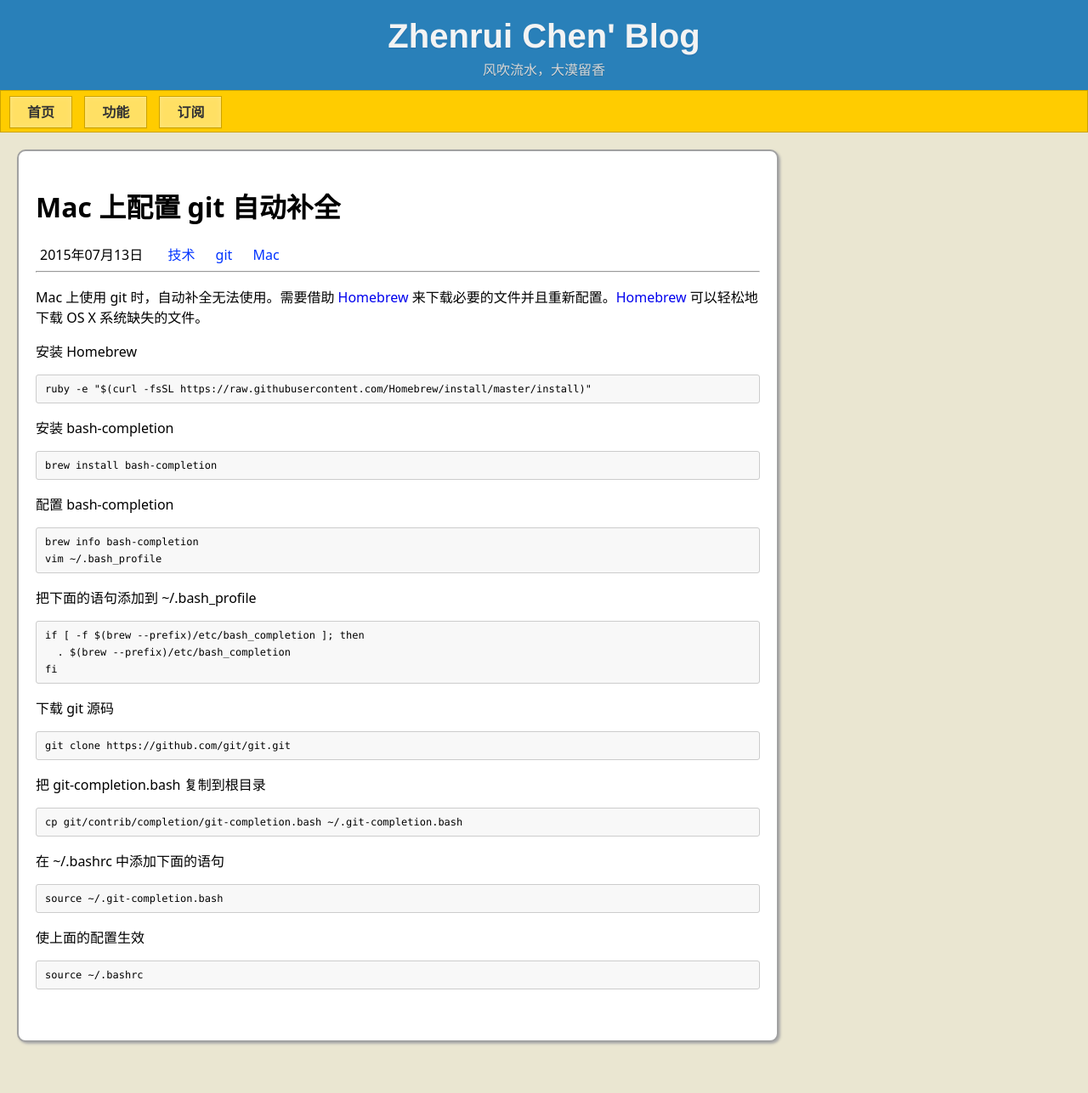
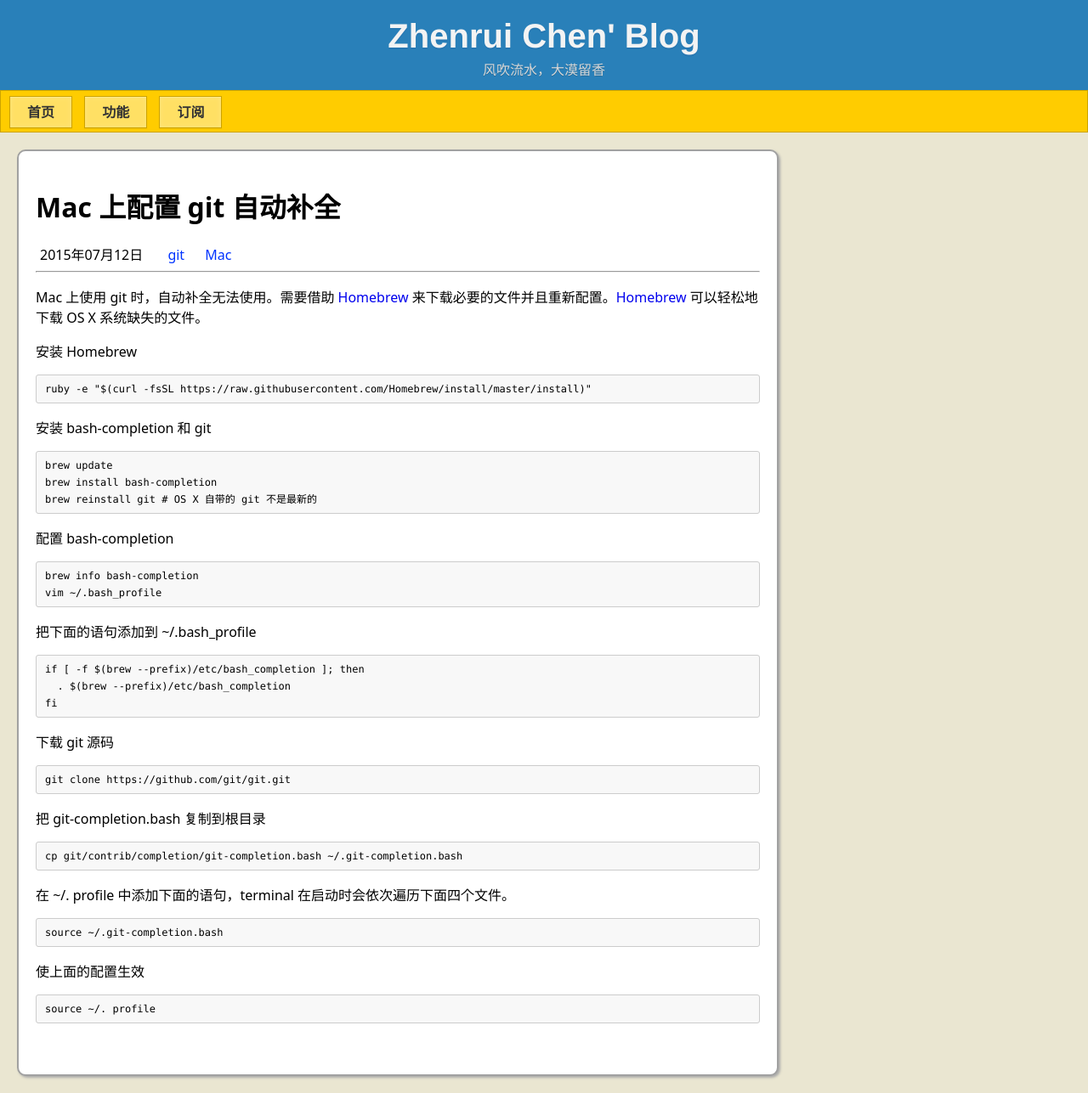
Before and after one commit to ZhenruiChen/ZhenruiChen.github.io, a Jekyll site: the page built from _posts/2015-7-12-Mac-Git-Completion.md, in a window 1280 px wide. Shown: the whole page at 85% size. Built offline with Jekyll 4.4.1, drawn with Linux system fonts in a browser that asks for light colours; Markdown is read by kramdown in place of the engine named in the settings; before the commit the page ends 1247 px from its top, so only the background shows below that.

````diff
--- a/_posts/2015-7-13-MacGitCompletion.md
+++ b/_posts/2015-7-12-Mac-Git-Completion.md
@@ -1,6 +1,6 @@
 ---
 layout: post
-tags:  技术 git Mac
+tags:  git Mac
 title: Mac 上配置 git 自动补全
 ---
 
@@ -14,10 +14,12 @@
 ruby -e "$(curl -fsSL https://raw.githubusercontent.com/Homebrew/install/master/install)"
 ```
 
-安装 bash-completion
+安装 bash-completion 和 git
 
 ```
+brew update
 brew install bash-completion
+brew reinstall git # OS X 自带的 git 不是最新的
 ```
 
 配置 bash-completion
@@ -48,7 +50,7 @@
 cp git/contrib/completion/git-completion.bash ~/.git-completion.bash
 ```
 
-在 ~/.bashrc 中添加下面的语句
+在 ~/. profile 中添加下面的语句，terminal 在启动时会依次遍历下面四个文件。
 
 ```
 source ~/.git-completion.bash
@@ -57,5 +59,5 @@
 使上面的配置生效
 
 ```
-source ~/.bashrc
+source ~/. profile
 ```
````
Also changed, not shown: _posts/2015-7-13-Shadowsocks-DigitalOcean.md (added, +87 -0 lines).
